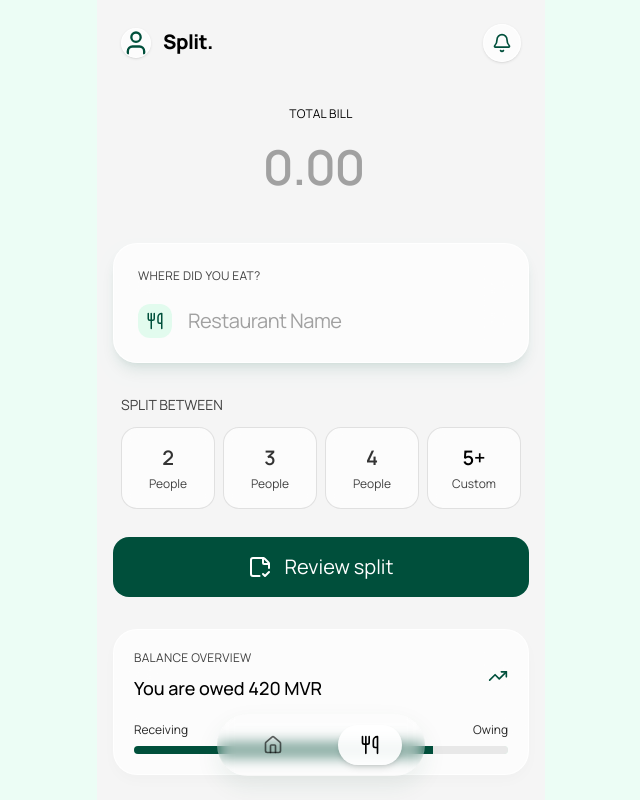
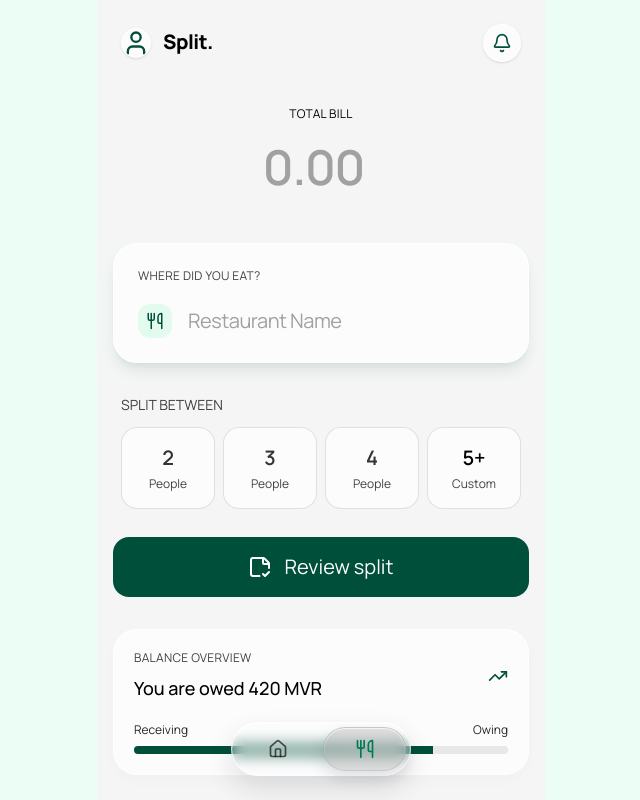
Before and after one commit to Rahil69/Split-website, a React (Vite) app: page / in a window 1280 px wide. Shown: the whole page, without its empty margins (319-959 px from the left). Built offline with nearby package versions, Linux system fonts and the light colour scheme.

Commit message:
navbar changes

```diff
--- a/package.json
+++ b/package.json
@@ -12,7 +12,8 @@
   "dependencies": {
     "lucide-react": "^1.17.0",
     "react": "^19.2.6",
-    "react-dom": "^19.2.6"
+    "react-dom": "^19.2.6",
+    "react-icons": "^5.6.0"
   },
   "devDependencies": {
     "@eslint/js": "^10.0.1",
--- a/src/components/BottomNav.jsx
+++ b/src/components/BottomNav.jsx
@@ -2,40 +2,28 @@ import { Home, Utensils } from "lucide-react";
 
 function BottomNav(props) {
   return (
-    <nav className="fixed bottom-6 left-1/2 w-52 max-w-sm -translate-x-1/2 rounded-full border border-white/10 !bg-white/1 p-1.5 shadow-[0_10px_24px_rgba(24,84,63,0.08)] backdrop-blur-sm">
-      <div className="grid grid-cols-2 gap-0 ">
+    <nav className="fixed bottom-6 left-1/2 w-45 max-w-sm -translate-x-1/2 rounded-full border border-white/70 bg-white/10 p-1 shadow-[0_12px_28px_rgba(15,23,42,0.12),inset_0_1px_1px_rgba(255,255,255,0.9)] backdrop-blur-sm">
+      <div className="grid grid-cols-2 gap-1">
         <button
           onClick={() => props.setActivePage("Home")}
-          className={`flex items-center justify-center rounded-full px-4 py-1 text-sm font-extrabold transition ${
-            props.activePage === "Home" ? "text-black" : "text-black/60"
+          className={`flex h-11 items-center justify-center rounded-full text-sm font-extrabold  ${
+            props.activePage === "Home"
+              ? "border border-neutral-400/35 bg-neutral-400/35 text-emerald-700 shadow-[0_7px_16px_rgba(15,23,42,0.12),inset_0_1px_1px_rgba(255,255,255,0.75)] backdrop-blur-xl"
+              : "text-black/65"
           }`}
         >
-          <span
-            className={`flex h-10 w-16 items-center justify-center rounded-full transition ${
-              props.activePage === "Home"
-                ? "bg-white/90 shadow-md  ring-black/5"
-                : ""
-            }`}
-          >
-            <Home size={20} />
-          </span>
+          <Home size={20} />
         </button>
 
         <button
           onClick={() => props.setActivePage("Split")}
-          className={`flex items-center justify-center rounded-full px-4 py-1 text-sm font-extrabold transition ${
-            props.activePage === "Split" ? "text-black" : "text-black/60"
+          className={`flex h-11 items-center justify-center rounded-full text-sm font-extrabold ${
+            props.activePage === "Split"
+              ? "border border-neutral-400/35 bg-neutral-400/35 text-emerald-700 shadow-[0_7px_16px_rgba(15,23,42,0.12),inset_0_1px_1px_rgba(255,255,255,0.75)] backdrop-blur-xl"
+              : "text-black/65"
           }`}
         >
-          <span
-            className={`flex h-10 w-16 items-center justify-center rounded-full transition ${
-              props.activePage === "Split"
-                ? "bg-white/90 shadow-md  ring-black/5"
-                : ""
-            }`}
-          >
-            <Utensils size={20} />
-          </span>
+          <Utensils size={20} />
         </button>
       </div>
     </nav>
```
Also changed, not shown: 1 other file (tests, documents, lock files or other folders).
